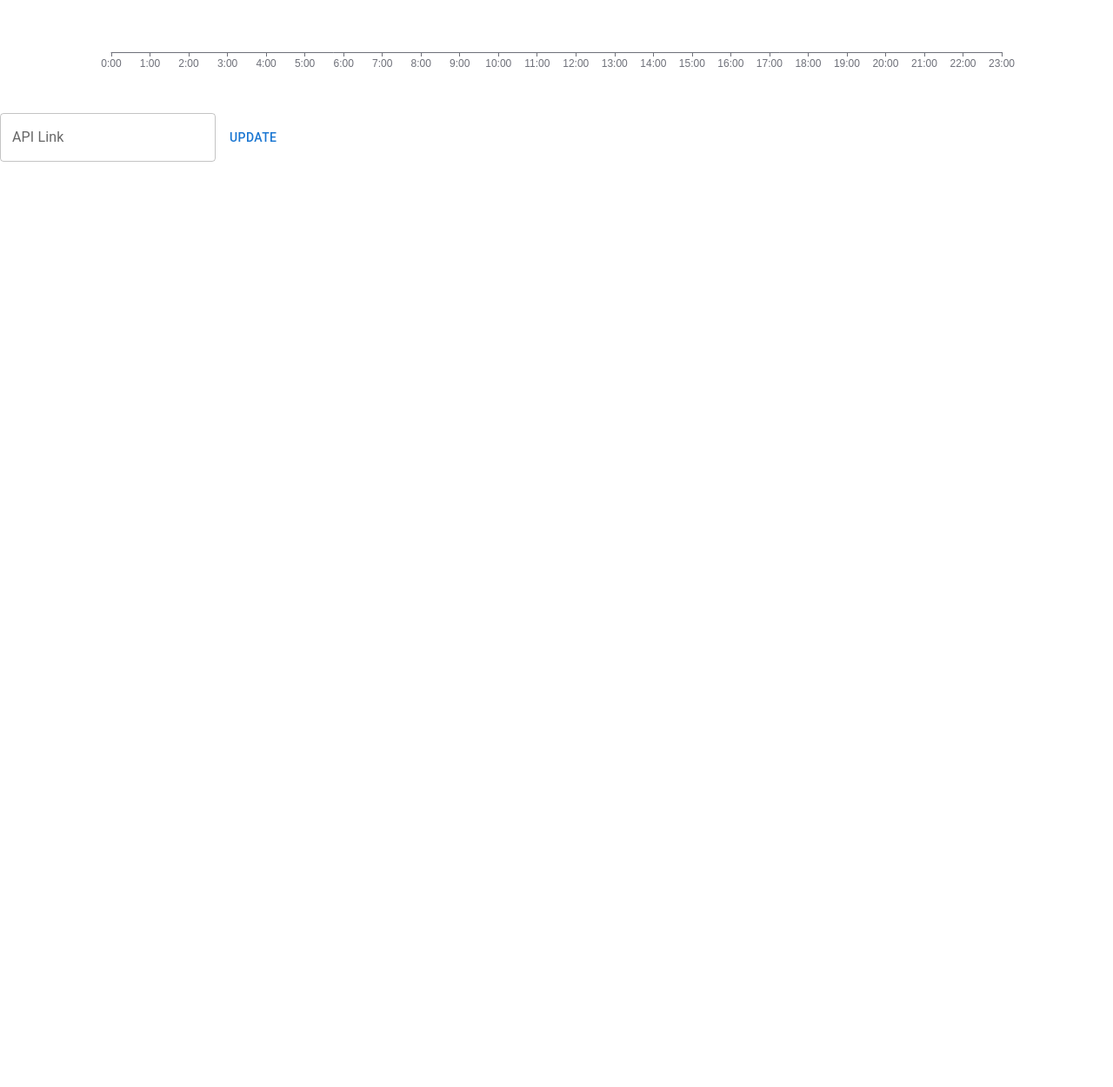
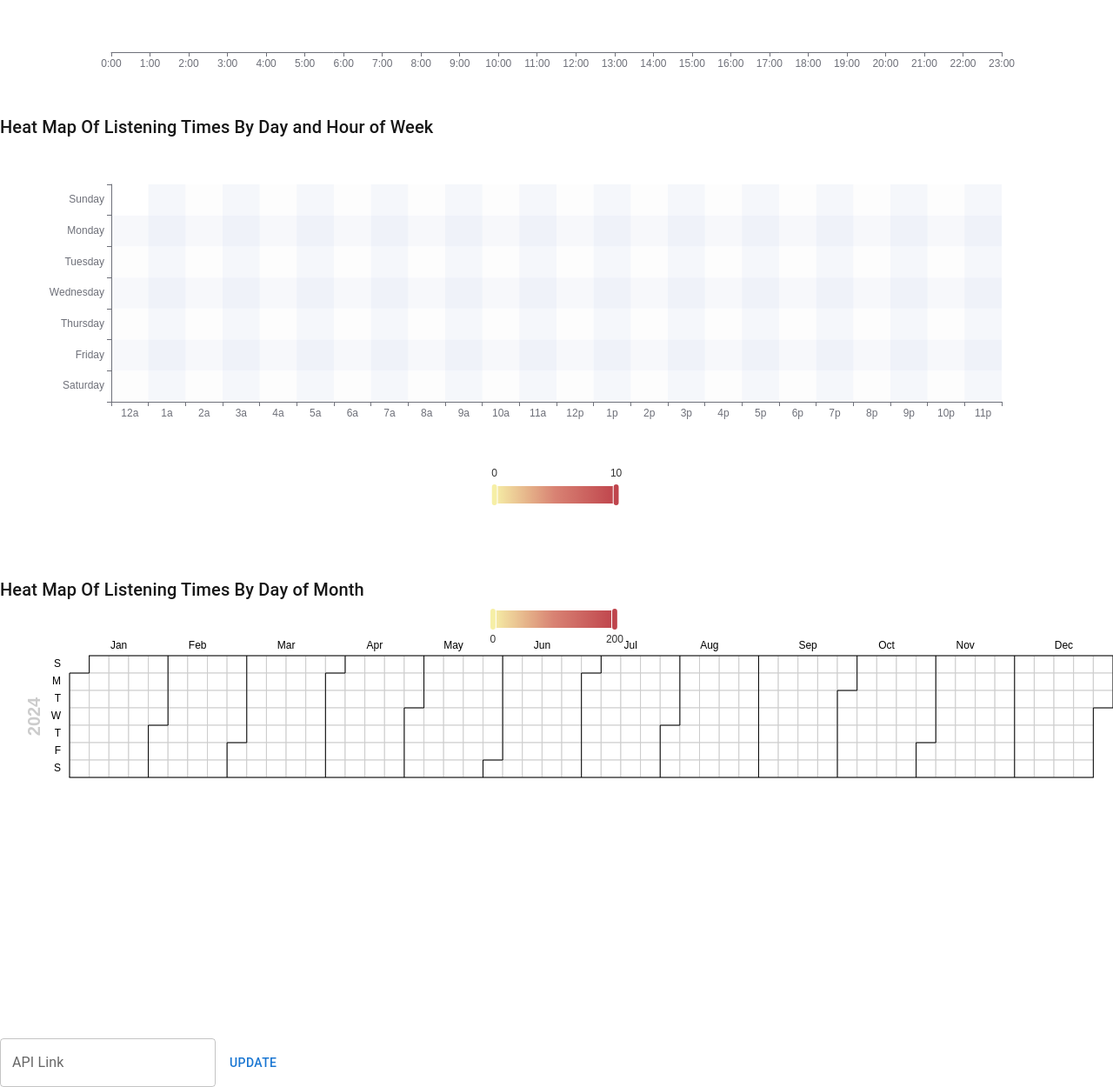
Before and after one commit to Menghini/maloja-wrapped, a Next.js app: page / in a window 1280 px wide. Shown: the part 966-2216 px from the top of the page at 87% size. Before the commit the page ends 1152 px from the top, so only its background shows below. Built offline with nearby package versions, Linux system fonts and the light colour scheme.

Commit message:
Heat Maps Included

```diff
--- a/app/page.tsx
+++ b/app/page.tsx
@@ -134,19 +134,132 @@ export default function Home() {
       console.log(monthlyPlays);
   };
 
+  const hours = [
+    '12a', '1a', '2a', '3a', '4a', '5a', '6a',
+    '7a', '8a', '9a', '10a', '11a',
+    '12p', '1p', '2p', '3p', '4p', '5p',
+    '6p', '7p', '8p', '9p', '10p', '11p'
+  ];
+
+  const days = [
+    'Saturday', 'Friday', 'Thursday',
+    'Wednesday', 'Tuesday', 'Monday', 'Sunday'
+  ];
+
+  const heatmapData = data.reduce((acc: number[][], item: { time: number }) => {
+    const date = new Date(item.time * 1000);
+    const day = date.getDay();
+    const hour = date.getHours();
+    const existing = acc.find(d => d[0] === day && d[1] === hour);
+    if (existing) {
+      existing[2]++;
+    } else {
+      acc.push([day, hour, 1]);
+    }
+    return acc;
+  }, []).map(item => [item[1], item[0], item[2] || '-']);
+
+  const heatmapOption = {
+    tooltip: {
+      position: 'top'
+    },
+    grid: {
+      height: '50%',
+      top: '10%'
+    },
+    xAxis: {
+      type: 'category',
+      data: hours,
+      splitArea: {
+        show: true
+      }
+    },
+    yAxis: {
+      type: 'category',
+      data: days,
+      splitArea: {
+        show: true
+      }
+    },
+    visualMap: {
+      min: 0,
+      max: 10,
+      calculable: true,
+      orient: 'horizontal',
+      left: 'center',
+      bottom: '15%'
+    },
+    series: [
+      {
+        name: 'Punch Card',
+        type: 'heatmap',
+        data: heatmapData,
+        label: {
+          show: true
+        },
+        emphasis: {
+          itemStyle: {
+            shadowBlur: 10,
+            shadowColor: 'rgba(0, 0, 0, 0.5)'
+          }
+        }
+      }
+    ]
+  };
+
+  const calendarHeatmapData = data.reduce((acc: { [key: string]: number }, item: { time: number }) => {
+    const date = new Date(item.time * 1000);
+    const dateString = date.toISOString().split('T')[0];
+    acc[dateString] = (acc[dateString] || 0) + 1;
+    return acc;
+  }, {});
+
+  const calendarHeatmapOption = {
+    tooltip: {
+      position: 'top'
+    },
+    visualMap: {
+      min: 0,
+      max: 200,
+      calculable: true,
+      orient: 'horizontal',
+      left: 'center',
+      top: 'top'
+    },
+    calendar: {
+      range: '2024',
+      cellSize: ['auto', 20]
+    },
+    series: [
+      {
+        type: 'heatmap',
+        coordinateSystem: 'calendar',
+        data: Object.entries(calendarHeatmapData).map(([date, count]) => [date, count])
+      }
+    ]
+  };
+
   return (
     <div>
       <Typography variant="h6" component="p">
         Welcome to Maloja Wrapped! You have listened to {data.length} songs in 2024.
       </Typography>
       <Typography variant="h6" component="p">
-          Play Count by Month
+        Play Count by Month
       </Typography>
       <ReactECharts option={monthlyOption} style={{height: '500px'}}/>
       <Typography variant="h6" component="p">
-          Play Count by Hour of Day
+        Play Count by Hour of Day
       </Typography>
       <ReactECharts option={hourlyOption} style={{height: '500px'}}/>
+      <Typography variant="h6" component="p">
+        Heat Map Of Listening Times By Day and Hour of Week
+      </Typography>
+      <ReactECharts option={heatmapOption} style={{height: '500px'}}/>
+      <Typography variant="h6" component="p">
+        Heat Map Of Listening Times By Day of Month
+      </Typography>
+      <ReactECharts option={calendarHeatmapOption} style={{height: '500px'}}/>
       <div style={{ display: 'flex', alignItems: 'center', gap: '8px' }}>
         {/*This TextField does nothing right now. The URL right now is set in next.config.ts*/}
         <TextField
```
